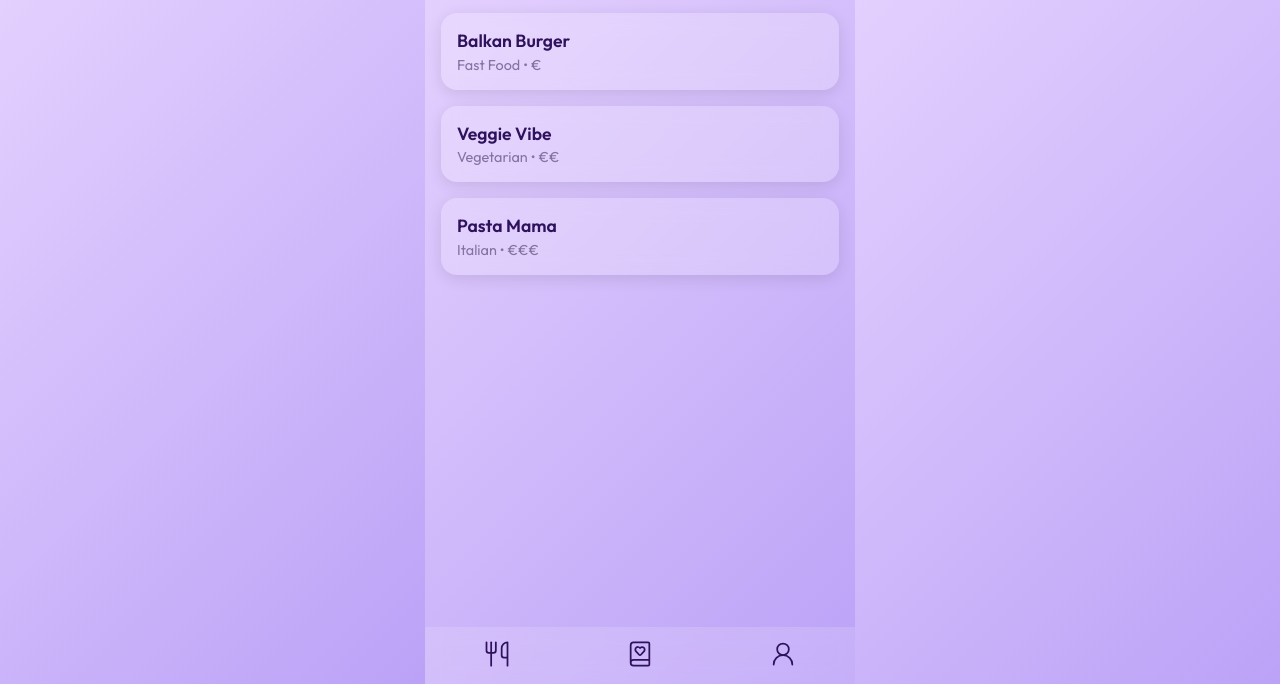
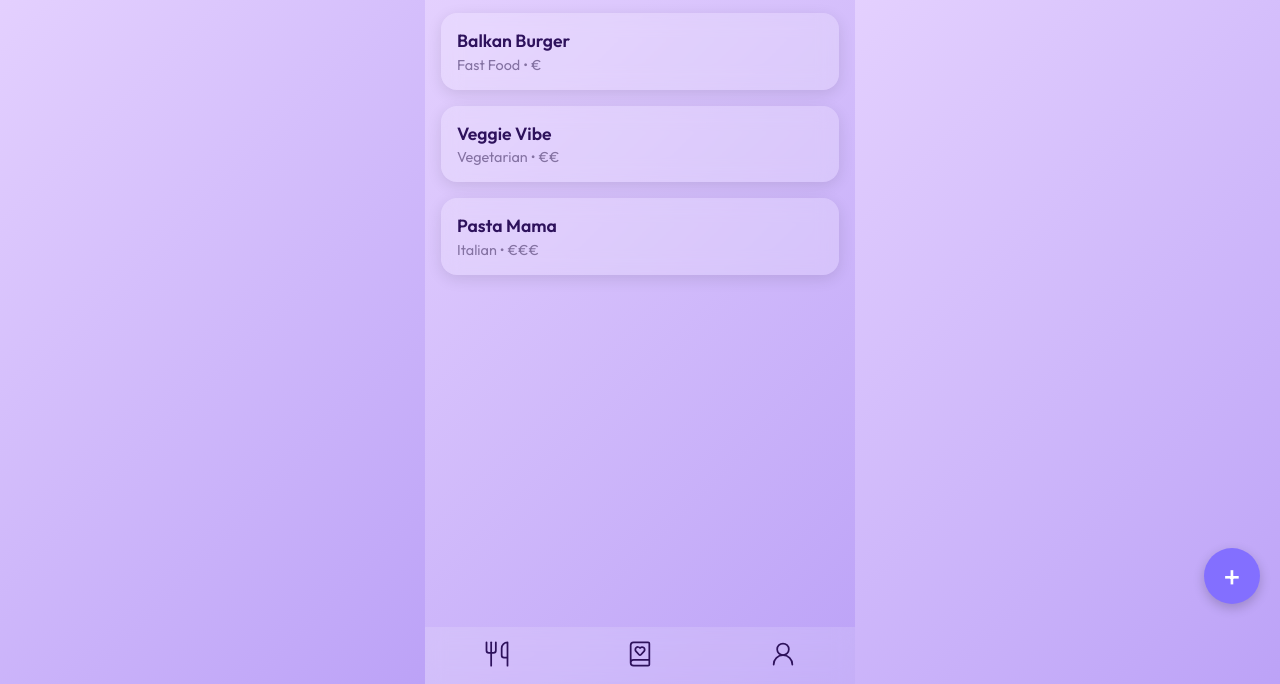
Before and after one commit to GresaNeziri/lunching, a plain HTML site: page index.html in a window 1280 px wide. Shown: the part 116-800 px from the top of the page. Drawn offline with Linux system fonts and the light colour scheme; a web font is replaced by a local one.

Commit message:
floating

```diff
--- a/index.html
+++ b/index.html
@@ -107,6 +107,28 @@
       stroke-width: 1.5;
       fill: none;
     }
+
+    .fab {
+      position: fixed;
+      bottom: 80px;
+      right: 20px;
+      width: 56px;
+      height: 56px;
+      border-radius: 50%;
+      background: #836FFF;
+      color: white;
+      font-size: 2em;
+      display: flex;
+      align-items: center;
+      justify-content: center;
+      box-shadow: 0 4px 12px rgba(0,0,0,0.2);
+      cursor: pointer;
+      transition: background 0.3s;
+    }
+
+    .fab:hover {
+      background: #a270f0;
+    }
   </style>
 </head>
 <body>
@@ -153,6 +175,8 @@
     </button>
   </nav>
 
+  <div class="fab" onclick="alert('Add restaurant flow coming soon!')">+</div>
+
   <script>
     const restaurants = [
       { name: "Balkan Burger", category: "Fast Food", price: "€" },
```
